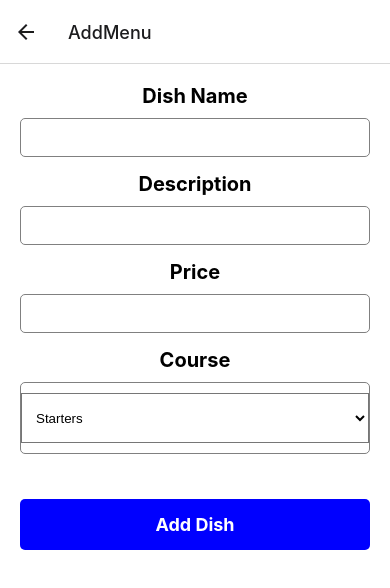
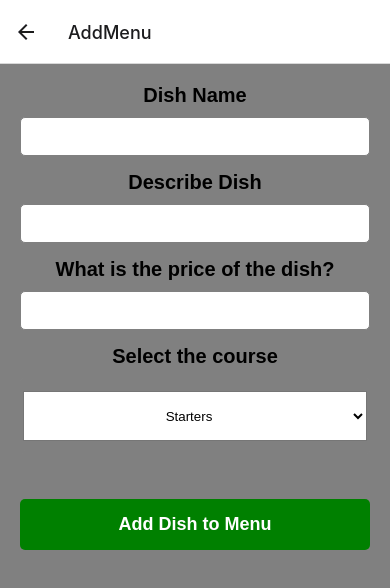
Before and after one commit to Sergio-Carl-Benito/ST10459382_Sergio-Carl-Benito_MAST_Part3, a React Native app: screen /AddMenu in a window 390 px wide. Shown: the top 588 px of the page. Built offline with nearby package versions, Linux system fonts and the light colour scheme.

Commit message:
Several overall changes to look
Changed text of input fields

Changed text of button

Added consistent font

Made Background colour same as mainscreen (gray)

```diff
--- a/Screens/AddMenuScreen.tsx
+++ b/Screens/AddMenuScreen.tsx
@@ -29,14 +29,14 @@ export default function AddMenuScreen({ navigation }: AddMenuScreenProps) {
         value={dishName}
       />
 
-      <Text style={styles.label}>Description</Text>
+      <Text style={styles.label}>Describe Dish</Text>
       <TextInput
         style={styles.input}
         onChangeText={setDescription}
         value={description}
       />
 
-      <Text style={styles.label}>Price</Text>
+      <Text style={styles.label}>What is the price of the dish?</Text>
       <TextInput
         style={styles.input}
         onChangeText={setPrice}
@@ -44,7 +44,7 @@ export default function AddMenuScreen({ navigation }: AddMenuScreenProps) {
         keyboardType="numeric"
       />
 
-      <Text style={styles.label}>Course</Text>
+      <Text style={styles.label}>Select the course</Text>
       <View style={styles.pickerContainer}>
         <Picker
           selectedValue={course}
@@ -58,7 +58,7 @@ export default function AddMenuScreen({ navigation }: AddMenuScreenProps) {
       </View>
 
       <TouchableOpacity style={styles.button} onPress={handleSubmit}>
-        <Text style={styles.buttonText}>Add Dish</Text>
+        <Text style={styles.buttonText}>Add Dish to Menu</Text>
       </TouchableOpacity>
     </View>
   );
@@ -68,13 +68,14 @@ const styles = StyleSheet.create({
   container: {
     flex: 1,
     padding: 20,
-    backgroundColor: 'white',
+    backgroundColor: 'gray',
   },
   label: {
     fontSize: 20,
     fontWeight: 'bold',
     marginBottom: 10,
     textAlign: 'center',
+    fontFamily: 'sans-serif',
   },
   input: {
     borderWidth: 1,
@@ -85,23 +86,23 @@ const styles = StyleSheet.create({
     marginBottom: 15,
   },
   pickerContainer: {
-    borderWidth: 1.5,
+    borderWidth: 3,
     borderColor: 'gray',
     borderRadius: 5,
     paddingBottom: 10,
     paddingTop: 10,
     marginBottom: 15,
+    justifyContent: 'center',
+    alignItems: 'center',
   },
-
   picker: {
     height: 50,
     width: '100%',
-    paddingHorizontal: 10,
     backgroundColor: 'white',
+    textAlign: 'center',
   },
-
   button: {
-    backgroundColor: 'blue',
+    backgroundColor: 'green',
     paddingVertical: 15,
     borderRadius: 5,
     alignItems: 'center',
@@ -111,5 +112,6 @@ const styles = StyleSheet.create({
     color: 'white',
     fontSize: 18,
     fontWeight: 'bold',
+    fontFamily: 'sans-serif',
   },
 });
```
